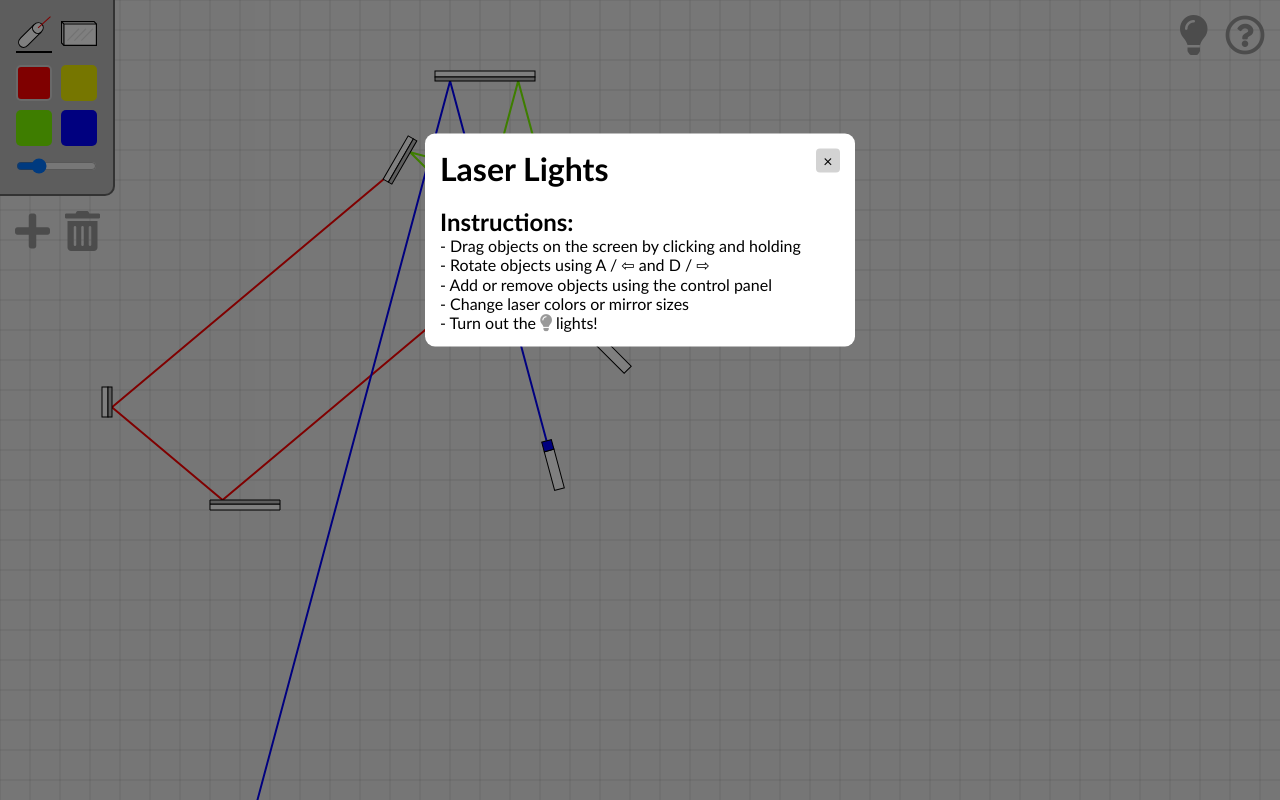
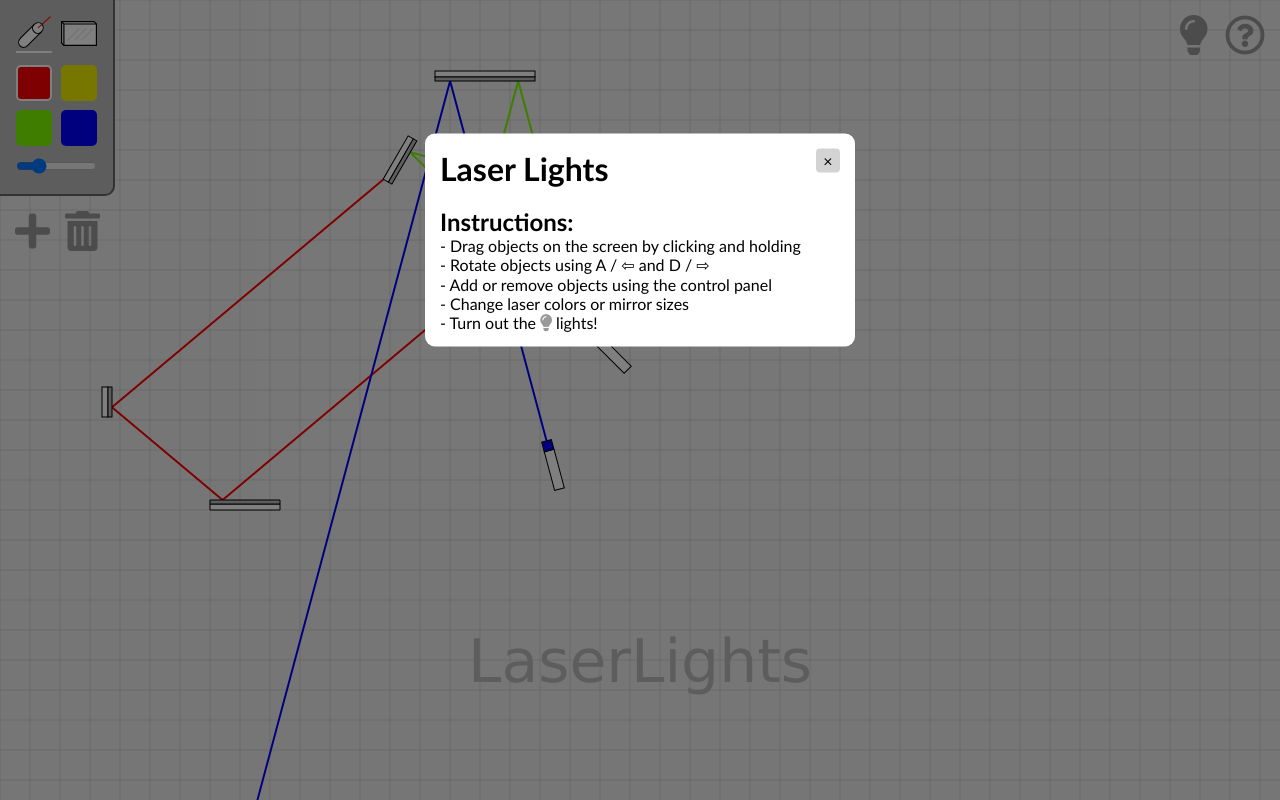
Before and after one commit to aidangadberry/laser-lights, a website built with webpack: page index.html in a window 1280 px wide. Built offline with nearby package versions, Linux system fonts and the light colour scheme.

Commit message:
Add game title in background

```diff
--- a/css/index.css
+++ b/css/index.css
@@ -87,7 +87,7 @@ img {
 }
 
 .active {
-  border-bottom: 2px solid black;
+  border-bottom: 2px solid white;
 }
 
 #size-picker {
@@ -97,6 +97,10 @@ img {
 
 input {
   width: 100%;
+}
+
+input:hover {
+  cursor: pointer;
 }
 
 #color-picker {
@@ -114,7 +118,7 @@ input {
 }
 
 .selected-color {
-  border-color: lightgrey;
+  border-color: white;
 }
 
 #red {
--- a/javascripts/game.js
+++ b/javascripts/game.js
@@ -241,6 +241,7 @@ class Game {
       this.ctx.fill();
 
       this.renderBeams();
+      this.renderEntities();
       this.ctx.shadowBlur = 0;
     } else {
       this.ctx.fillStyle = "#EEE";
@@ -273,6 +274,15 @@ class Game {
     }
 
     this.ctx.globalAlpha = 1;
+
+    var x = window.innerWidth / 2;
+    var y = 5 * window.innerHeight / 6;
+
+    this.ctx.font = '60px Verdana';
+    this.ctx.fillStyle = '#BBB';
+    this.ctx.textAlign = 'center';
+    this.ctx.textBaseline = 'middle';
+    this.ctx.fillText('LaserLights', x, y);
   }
 
   renderBeams() {
@@ -303,7 +313,15 @@ class Game {
 
   renderEntities() {
     for (var i = 0; i < this.entities.length; i++) {
-      this.entities[i].render();
+      const entity = this.entities[i];
+
+      if (this.blackout) {
+        if (entity.laser) {
+          entity.renderBlackout();
+        }
+      } else {
+        entity.render();
+      }
     }
   }
 }
```
